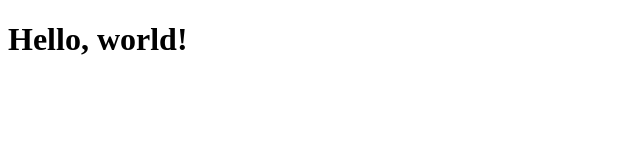
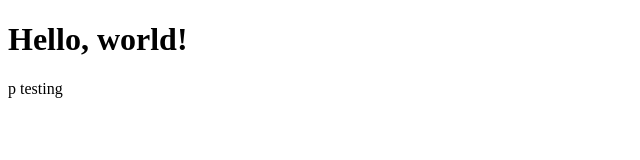
Before and after one commit to mabelysa/takehomepractice, a plain HTML site: page index.html in a window 1280 px wide. Shown: the full height of the page, 0-640 px from the left. Drawn offline with Linux system fonts and the light colour scheme.

Commit message:
adds p testing

```diff
--- a/index.html
+++ b/index.html
@@ -6,6 +6,7 @@
     <meta name="viewport" content="width=device-width, initial-scale=1.0" />
     <title>Document</title>
     <h1>Hello, world!</h1>
+    p testing
   </head>
   <body></body>
 </html>
```
